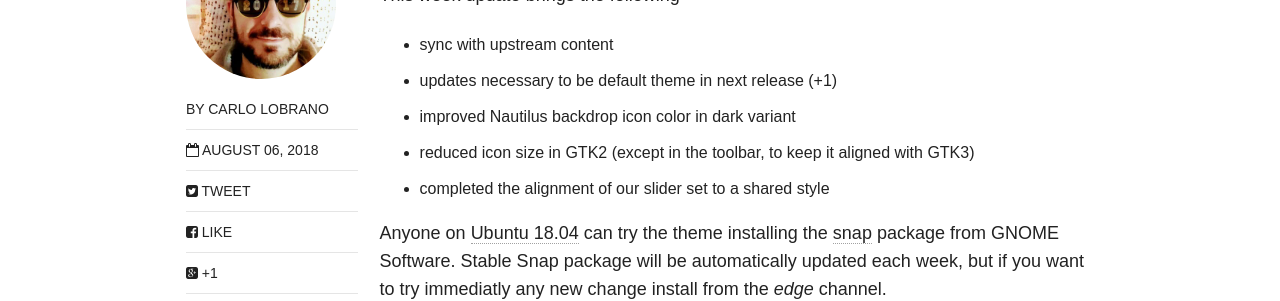
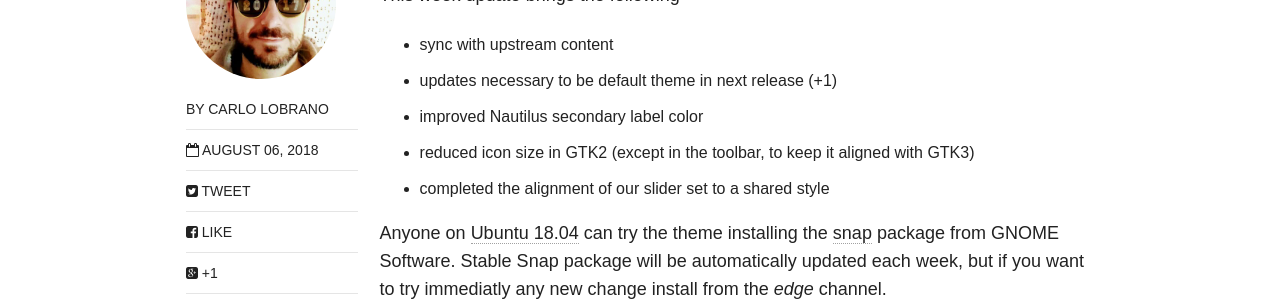
Before and after one commit to clobrano/clobrano.github.io, a Jekyll site: the page built from _posts/blog/2018-08-06-yaru-16th-release.md, in a window 1280 px wide. Shown: the part 466-767 px from the top of the page. Built offline with Jekyll 4.4.1, drawn with Linux system fonts in a browser that asks for light colours; nearby versions of some CDN libraries.

Commit message:
Update 2018-08-06-yaru-16th-release.md

```diff
--- a/_posts/blog/2018-08-06-yaru-16th-release.md
+++ b/_posts/blog/2018-08-06-yaru-16th-release.md
@@ -15,7 +15,7 @@
 
 - sync with upstream content
 - updates necessary to be default theme in next release (+1)
-- improved Nautilus backdrop icon color in dark variant
+- improved Nautilus secondary label color
 - reduced icon size in GTK2 (except in the toolbar, to keep it aligned with GTK3)
 - completed the alignment of our slider set to a shared style
 
```
